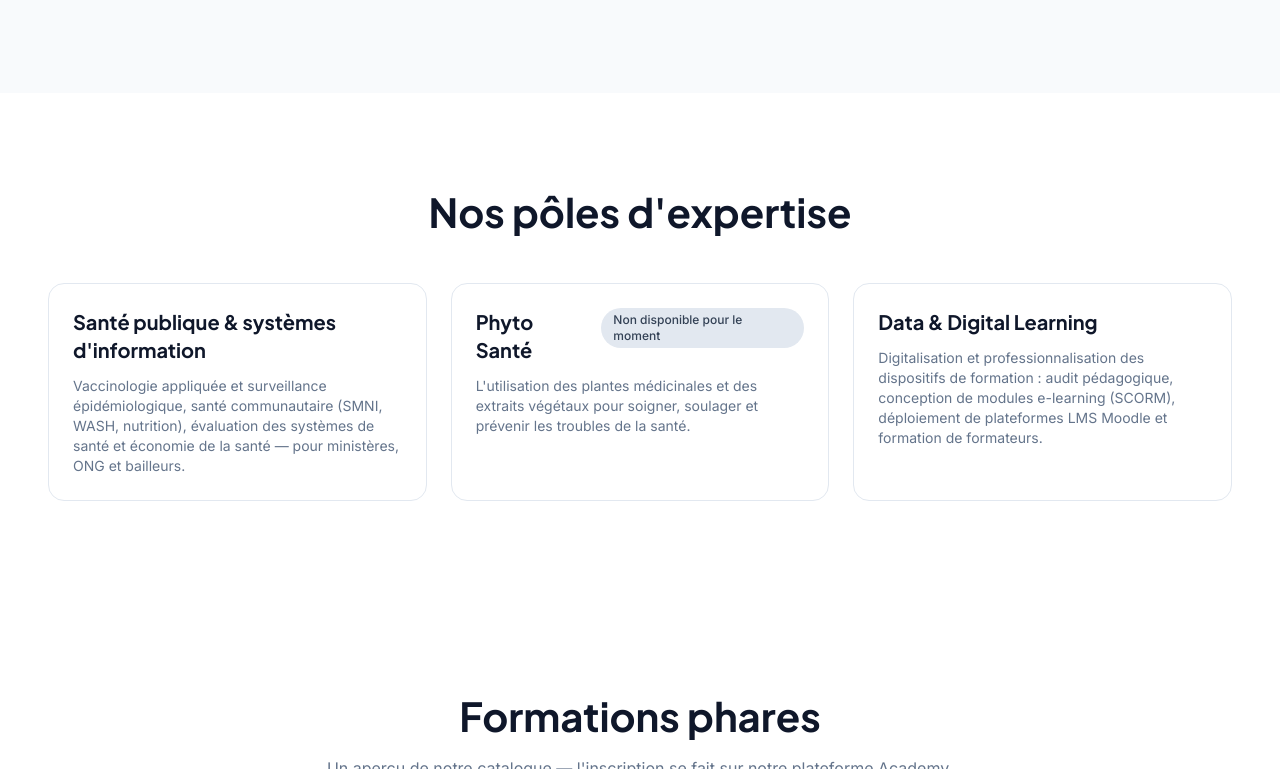
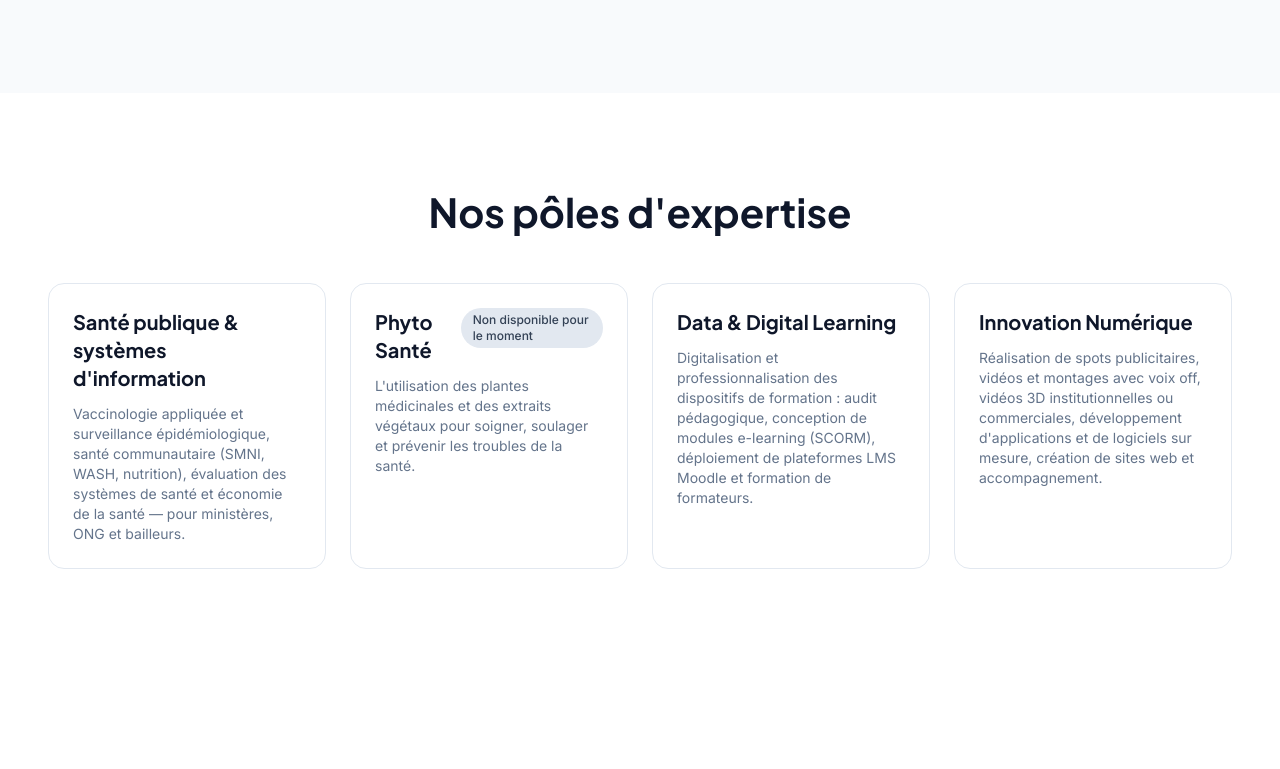
Before and after one commit to kjmb2006-cmyk/afriklearn-vitrine, an Astro site: page / in a window 1280 px wide. Shown: the part 604-1373 px from the top of the page. Built offline with nearby package versions, Linux system fonts and the light colour scheme; Astro itself is replaced by a stand-in of ours.

Commit message:
feat(sprint-1): ajouter le pôle Innovation Numérique (accueil)
4e pôle d'expertise ajouté sur demande du client (24/11/2026) :
production de spots publicitaires/vidéos/montages avec voix off,
vidéos 3D institutionnelles ou commerciales, développement
d'applications et de logiciels sur mesure, création de sites web
et accompagnement.

Contenu non inventé : reprend le pilier "04 INNOVATION NUMÉRIQUE" du
flyer officiel déjà fourni par le client (Canva, 28/10/2026), distinct
de "Data & Digital Learning" qui couvre l'ingénierie pédagogique
e-learning (Academy, Pôle 1).

ExpertiseGrid.astro passe de 3 à 4 colonnes (sm:grid-cols-2 lg:grid-cols-4)
pour accueillir le nouveau pôle. Build et rendu visuel vérifiés
(375/768/1280px).

```diff
--- a/src/components/sections/ExpertiseGrid.astro
+++ b/src/components/sections/ExpertiseGrid.astro
@@ -21,7 +21,7 @@ const { heading, items } = Astro.props;
   <Container as="div">
     <SectionHeading title={heading} />
 
-    <div class="mt-12 grid gap-6 md:grid-cols-3">
+    <div class="mt-12 grid gap-6 sm:grid-cols-2 lg:grid-cols-4">
       {items.map((item) => (
         <div class="rounded-2xl border border-al-ink-100 p-6">
           <div class="flex items-start justify-between gap-2">
--- a/src/pages/index.astro
+++ b/src/pages/index.astro
@@ -16,6 +16,10 @@ const academyUrl = "https://academy.afriklearn-consulting.com/formations.html";
 // "Gestion de projet & PMO" (sans équivalent confirmé sur l'Academy) a été
 // remplacé par "Phyto Santé" sur décision du client (18/11/2026) — contenu
 // fourni directement par le client, pas de source Academy pour celui-ci.
+// 4e pôle "Innovation Numérique" ajouté le 24/11/2026 — reprend le pilier
+// "04 INNOVATION NUMÉRIQUE" du flyer officiel (production vidéo/voix off,
+// développement logiciel et web), distinct de "Data & Digital Learning"
+// qui couvre l'ingénierie pédagogique e-learning (Academy, Pôle 1).
 const expertiseItems = [
   {
     title: "Santé publique & systèmes d'information",
@@ -32,6 +36,11 @@ const expertiseItems = [
     title: "Data & Digital Learning",
     description:
       "Digitalisation et professionnalisation des dispositifs de formation : audit pédagogique, conception de modules e-learning (SCORM), déploiement de plateformes LMS Moodle et formation de formateurs.",
+  },
+  {
+    title: "Innovation Numérique",
+    description:
+      "Réalisation de spots publicitaires, vidéos et montages avec voix off, vidéos 3D institutionnelles ou commerciales, développement d'applications et de logiciels sur mesure, création de sites web et accompagnement.",
   },
 ];
 
```
